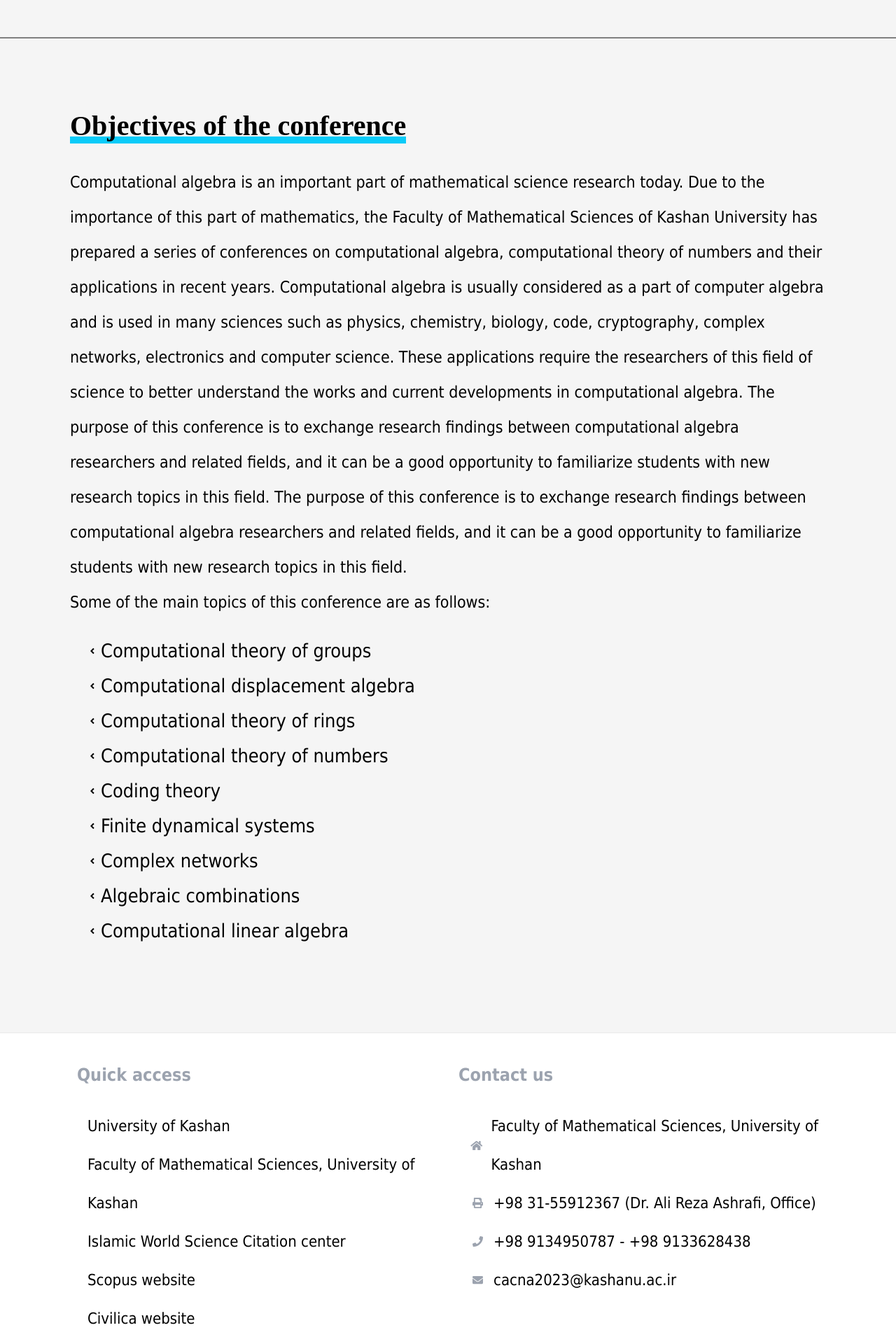
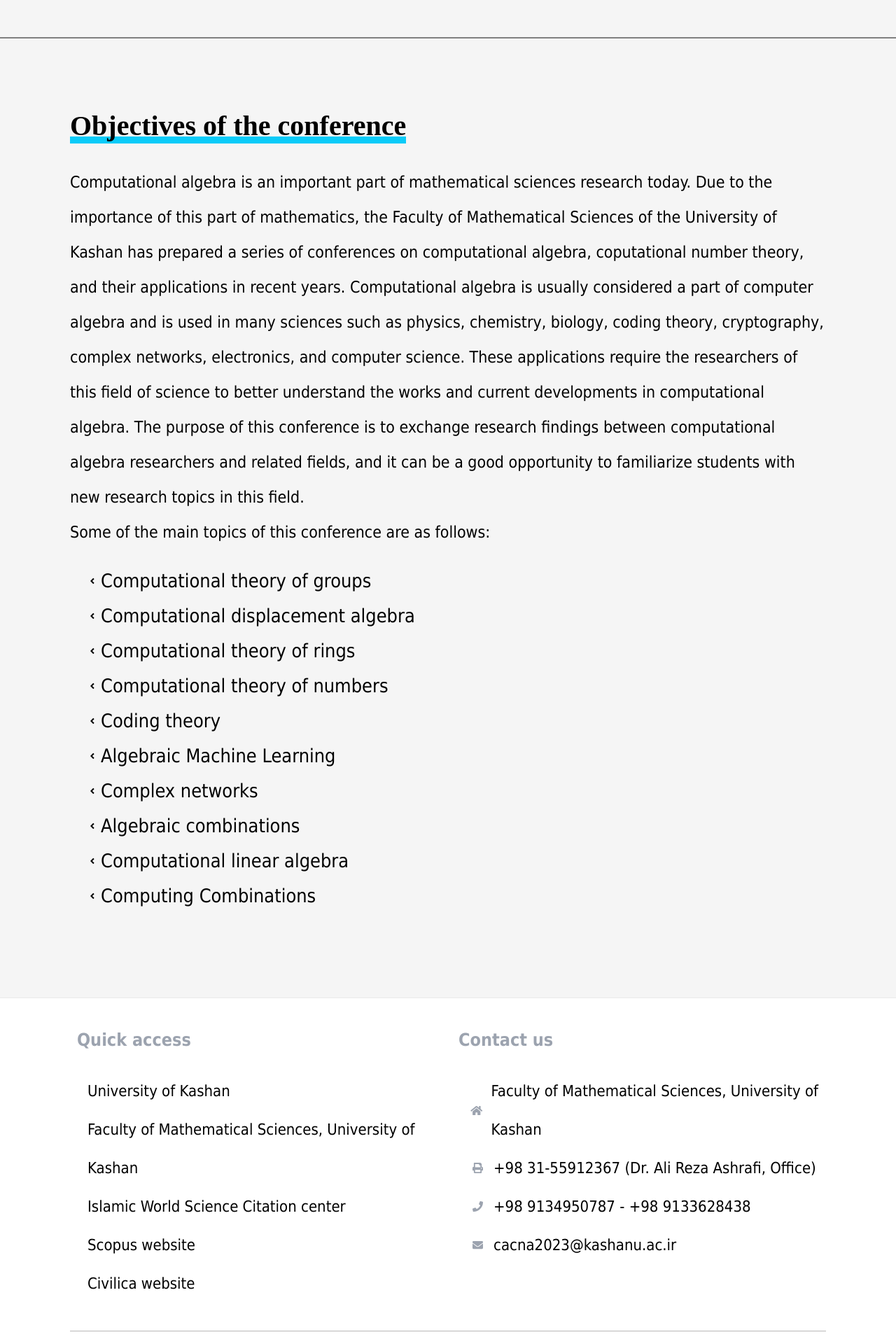
Before and after one commit to KashanUniversity/CACNA2023Event, a PHP site: page /en/ in a window 1280 px wide. Shown: the part 2764-4684 px from the top of the page at 70% size. Run offline with PHP 8.4, Linux system fonts and the light colour scheme; some web fonts are replaced.

Commit message:
fix grammar

```diff
--- a/en/index.php
+++ b/en/index.php
@@ -88,9 +88,7 @@ $is_home = true;
         <section class="normal">
             <h2>Objectives of the conference</h2>
             <p>
-                Computational algebra is an important part of mathematical science research today. Due to the importance of this part of mathematics, the Faculty of Mathematical Sciences of Kashan University has prepared a series of conferences on computational algebra, computational theory of numbers and their applications in recent years. Computational algebra is usually considered as a part of computer algebra and is used in many sciences such as physics, chemistry, biology, code, cryptography, complex networks, electronics and computer science. These applications require the researchers of this field of science to better understand the works and current developments in computational algebra. The purpose of this conference is to exchange research findings between computational algebra researchers and related fields, and it can be a good opportunity to familiarize students with new research topics in this field.
-                <!--  -->
-                The purpose of this conference is to exchange research findings between computational algebra researchers and related fields, and it can be a good opportunity to familiarize students with new research topics in this field.
+            Computational algebra is an important part of mathematical sciences research today. Due to the importance of this part of mathematics, the Faculty of Mathematical Sciences of the University of Kashan has prepared a series of conferences on computational algebra, coputational number theory, and their applications in recent years. Computational algebra is usually considered a part of computer algebra and is used in many sciences such as physics, chemistry, biology, coding theory, cryptography, complex networks, electronics, and computer science. These applications require the researchers of this field of science to better understand the works and current developments in computational algebra. The purpose of this conference is to exchange research findings between computational algebra researchers and related fields, and it can be a good opportunity to familiarize students with new research topics in this field.
             </p>
 
             Some of the main topics of this conference are as follows:
@@ -128,7 +126,7 @@ $is_home = true;
                 <li>
                     <svg xmlns="http://www.w3.org/2000/svg" viewBox="0 0 24 24" width="24" height="24"><path fill="none" d="M0 0h24v24H0z"/><path d="M11.828 12l2.829 2.828-1.414 1.415L9 12l4.243-4.243 1.414 1.415L11.828 12z"/></svg>
                     <h3>
-                        Finite dynamical systems
+                        Algebraic Machine Learning
                     </h3>
                 </li>
                 <li>
@@ -149,6 +147,12 @@ $is_home = true;
                         Computational linear algebra
                     </h3>
                 </li>
+                <li>
+                    <svg xmlns="http://www.w3.org/2000/svg" viewBox="0 0 24 24" width="24" height="24"><path fill="none" d="M0 0h24v24H0z"/><path d="M11.828 12l2.829 2.828-1.414 1.415L9 12l4.243-4.243 1.414 1.415L11.828 12z"/></svg>
+                    <h3>
+                        Computing Combinations
+                    </h3>
+                </li>
             </ul>
         </section>
 
```
Also changed, not shown: fa/index.php (+7 -1 lines).
